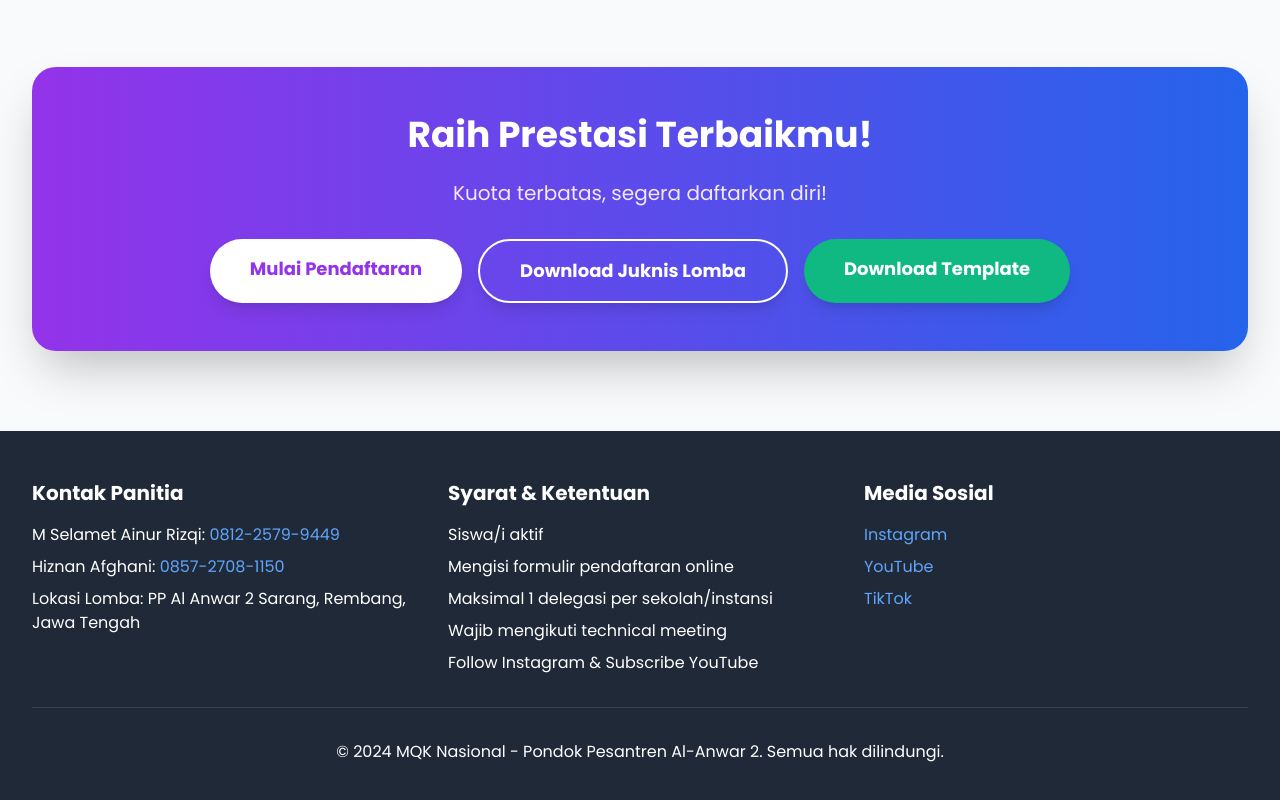
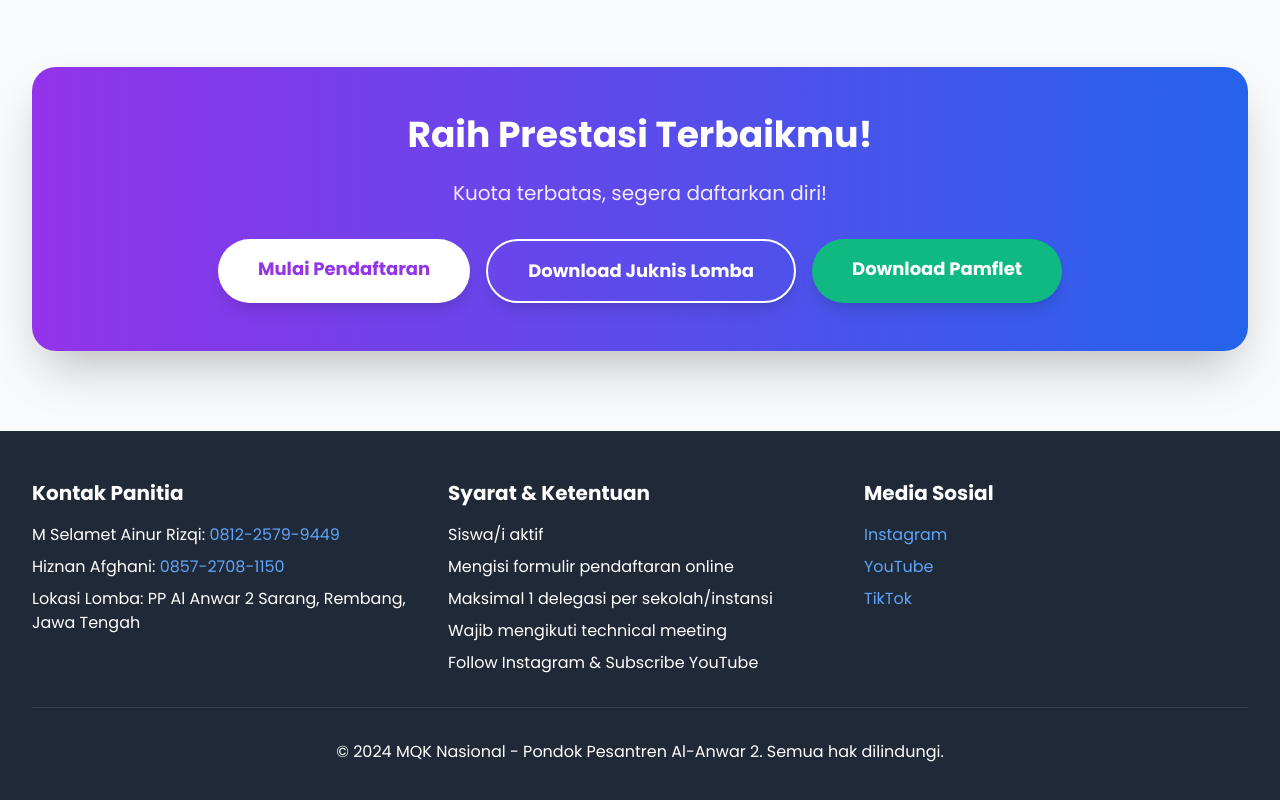
Before and after one commit to irfanhdmuhammad-boop/MQK-Nasional-Al-Anwar2, a plain HTML site: page index.html in a window 1280 px wide. Shown: the part 1939-2739 px from the top of the page. Drawn offline with nearby package versions, Linux system fonts and the light colour scheme; a script that the page names is missing.

Commit message:
index.html

```diff
--- a/index.html
+++ b/index.html
@@ -210,7 +210,7 @@
                     </a>
                     <!-- Perbaikan: Mengubah URL untuk mengaktifkan unduhan langsung -->
                     <a href="https://drive.google.com/uc?export=download&id=10bFDNoU3tukWmRMuUgr3EiZHXNwUOQKj" class="bg-emerald-500 text-white px-10 py-4 rounded-full font-bold text-lg hover:bg-emerald-600 transition-all shadow-lg hover:shadow-xl transform hover:scale-105">
-                        Download Template
+                        Download Pamflet
                     </a>
                 </div>
             </div>
```
